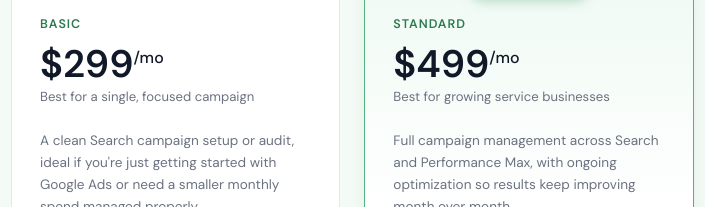
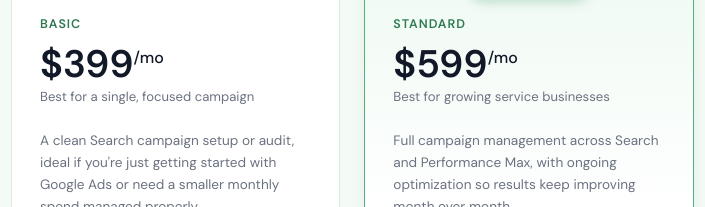
Before and after one commit to marketermasud/ppcadsmymasud, a plain HTML site: page pricing.html in a window 1280 px wide. Shown: the part 336-543 px from the top of the page, 111-816 px from the left. Drawn offline with nearby package versions, Linux system fonts and the light colour scheme.

Commit message:
Update pricing.html

```diff
--- a/pricing.html
+++ b/pricing.html
@@ -52,7 +52,7 @@ height="0" width="0" style="display:none;visibility:hidden"></iframe></noscript>
     <!-- BASIC -->
     <div class="price-card">
       <div class="price-tier">Basic</div>
-      <div class="price-amount">$299<sup>/mo</sup></div>
+      <div class="price-amount">$399<sup>/mo</sup></div>
       <div class="price-period">Best for a single, focused campaign</div>
       <div class="price-desc">A clean Search campaign setup or audit, ideal if you're just getting started with Google Ads or need a smaller monthly spend managed properly.</div>
       <ul class="price-features">
@@ -69,7 +69,7 @@ height="0" width="0" style="display:none;visibility:hidden"></iframe></noscript>
     <div class="price-card featured">
       <div class="price-badge">Most Popular</div>
       <div class="price-tier">Standard</div>
-      <div class="price-amount">$499<sup>/mo</sup></div>
+      <div class="price-amount">$599<sup>/mo</sup></div>
       <div class="price-period">Best for growing service businesses</div>
       <div class="price-desc">Full campaign management across Search and Performance Max, with ongoing optimization so results keep improving month over month.</div>
       <ul class="price-features">
```
